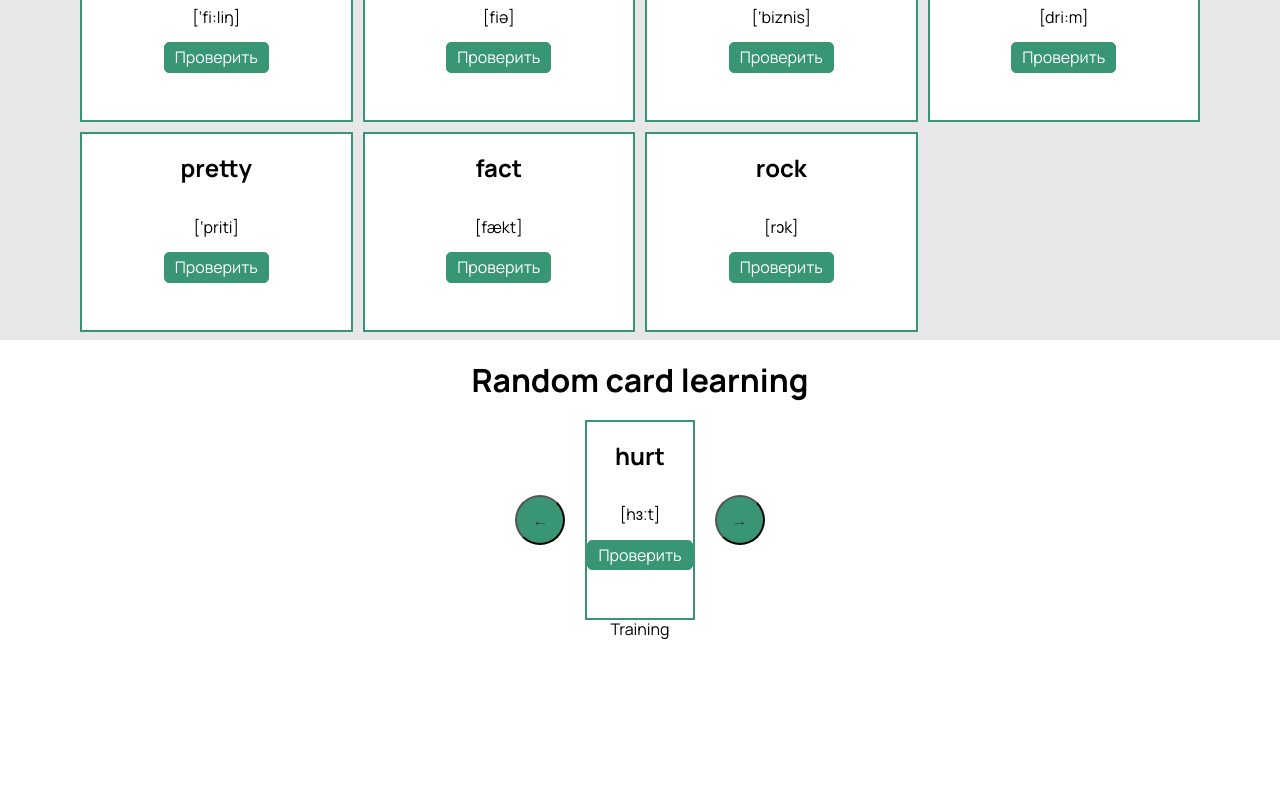
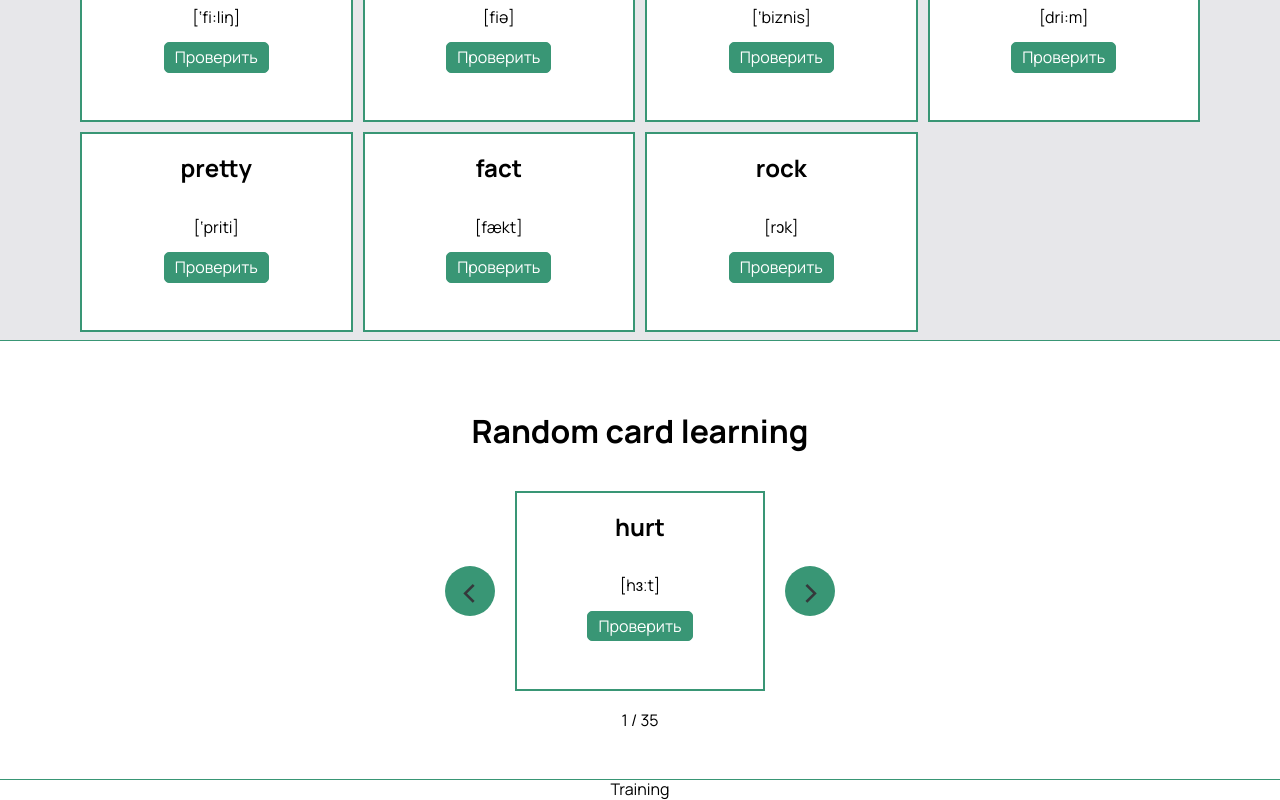
Before and after one commit to Daria29051/React_Learn-Language-App, a React (Create React App) app: page / in a window 1280 px wide. Shown: the part 4404-5204 px from the top of the page. Before the commit the page ends 5044 px from the top, so only its background shows below. Built offline with nearby package versions, Linux system fonts and the light colour scheme.

Commit message:
Slider.jsx 2nd version

```diff
--- a/src/components/Card/card.module.scss
+++ b/src/components/Card/card.module.scss
@@ -7,6 +7,7 @@
   align-items: center;
   color: black;
   height: 200px;
+  min-inline-size: 250px;
   background-color: $bg-color2;
   border: 2px solid $text-color3;
 }
--- a/src/components/Slider/Slider.jsx
+++ b/src/components/Slider/Slider.jsx
@@ -35,13 +35,14 @@ export default function Slider(props) {
         <h1 className={st.slider__title}>Random card learning</h1>
         <div className={st.slider}>
           <button className={st.slider__button} onClick={showPrevCard}>
-            &larr;
+          <span className={st.slider__arrow}>&lt;</span>
           </button>
-          <Card item={flashcards[selectedIndex]}></Card>
+          <Card  item={flashcards[selectedIndex]}></Card>
           <button className={st.slider__button} onClick={showNextCard}>
-            &rarr;
+          <span className={st.slider__arrow}>&gt;</span>
           </button>
         </div>
+        <div className={st.slider__counter}>{selectedIndex+1} / {cardsIndexArray.length}</div>
       </div>
     </>
   );
--- a/src/components/Slider/slider.module.scss
+++ b/src/components/Slider/slider.module.scss
@@ -6,6 +6,9 @@
   flex-direction: column;
   justify-content: center;
   align-items: center;
+  border-bottom: 1px solid $text-color3;
+  border-top: 1px solid $text-color3;
+  padding: 50px 0px;
 }
 
 .slider {
@@ -14,18 +17,20 @@
   justify-content: center;
   align-items: center;
   gap: 20px;
+  padding: 20px;
 }
 
 .slider__button {
   display: flex;
   justify-content: center;
   align-items: center;
-  background-color: $bg-color1 ;
-  color: $text-color1 ;
+  background-color: $bg-color1;
+  color: $text-color1;
   border-radius: 50%;
   width: 50px;
   height: 50px;
-  cursor:pointer;
+  cursor: pointer;
+  border: none;
 
   &:hover {
     background-color: $bg-color4;
@@ -34,5 +39,9 @@ align-items: center;
   &:active {
     background-color: $bg-color4;
   }
+}
 
+
+.slider__arrow{
+    font-size: 2.5em;
 }
```
Lines whose indentation alone changed are shown as unchanged.
